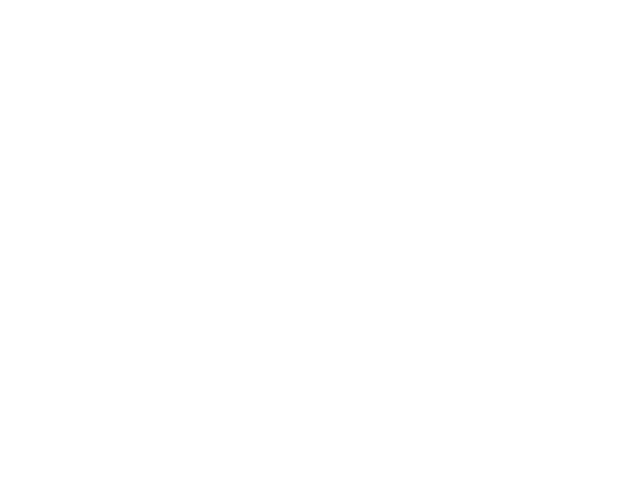
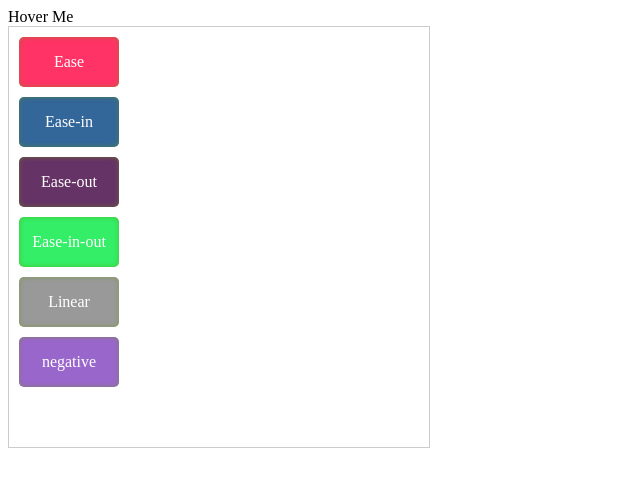
Before and after one commit to lilongsy/html5css3, a plain HTML site: page transition/index.html in a window 1280 px wide. Shown: the whole page, without its empty margins (0-640 px from the left). Drawn offline with nearby package versions, Linux system fonts and the light colour scheme.

Commit message:
Transition Test

```diff
--- a/transition/index.html
+++ b/transition/index.html
@@ -3,8 +3,29 @@
 <head>
 <meta charset="utf-8">
 <title>CSS3 transition</title>
+<script src="http://libs.baidu.com/jquery/2.0.0/jquery.js"></script>
+<script type="text/javascript">
+$(document).ready(function(){
+ $("#timings-demo-btn").hover(
+	function(){
+	  $(this).next("div#timings-demo").addClass("timings-demo-hover");
+	},function(){
+	  $(this).next("div#timings-demo").removeClass("timings-demo-hover");
+ });
+});
+</script>
+<link href="style.css" rel="stylesheet" type="text/css">
 </head>
 
 <body>
+<div id="timings-demo-btn">Hover Me</div>
+<div id="timings-demo">
+    <div id="ease" class="demo-box">Ease</div>
+    <div id="ease-in" class="demo-box">Ease-in</div>
+    <div id="ease-out" class="demo-box">Ease-out</div>
+    <div id="ease-in-out" class="demo-box">Ease-in-out</div>
+    <div id="linear" class="demo-box">Linear</div>
+    <div id="cubic-bezier" class="demo-box">negative</div>
+</div>
 </body>
 </html>
--- /dev/null
+++ b/transition/style.css
@@ -0,0 +1,88 @@
+@charset "utf-8";
+#timings-demo {
+ border: 1px solid #ccc;
+ padding: 10px;
+ height: 400px;
+ width: 400px;
+}
+
+.demo-box {
+ width: 100px;
+ height: 50px;
+ text-align: center;
+ line-height: 50px;
+ text-align: center;
+ color: #fff;
+ background: #96c;
+ -moz-border-radius: 5px;
+ -webkit-border-radius: 5px;
+ border-radius: 5px;
+ -moz-box-shadow: inset 0 0 5px rgba(102, 153, 0,0.5);
+ -webkit-box-shadow: inset 0 0 5px rgba(102, 153, 0,0.5);
+ box-shadow: inset 0 0 5px rgba(102, 153, 0,0.5);
+ margin-bottom: 10px;
+}
+
+#ease {
+ -moz-transition: all 5s ease 0.3s;
+ -webkit-transition: all 5s ease 0.3s;
+ -o-transition: all 5s ease 0.3s;
+ transition: all 5s ease 0.3s;
+ background: #f36;
+}
+
+#ease-in {
+ -moz-transition: all 3s ease-in 0.5s;
+ -webkit-transition: all 3s ease-in 0.5s;
+ -o-transition: all 3s ease-in 0.5s;
+ transition: all 3s ease-in 0.5s;
+ background: #369;
+}
+
+#ease-out {
+-moz-transition: all 5s ease-out 0s;
+-webkit-transition: all 5s ease-out 0s;
+-o-transition: all 5s ease-out 0s;
+transition: all 5s ease-out 0s;
+background: #636;
+}
+
+#ease-in-out {
+-moz-transition: all 1s ease-in-out 2s;
+-webkit-transition: all 1s ease-in-out 2s;
+-o-transition: all 1s ease-in-out 2s;
+transition: all 1s ease-in-out 2s;
+background: #3e6;
+}
+
+#linear {
+-moz-transition: all 6s linear 0s;
+-webkit-transition: all 6s linear 0s;
+-o-transition: all 6s linear 0s;
+transition: all 6s linear 0s;
+background: #999;
+}
+
+#cubic-bezier {
+-webkit-transition: all 4s cubic-bezier(1.000, -0.530, 0.405, 1.425);
+-moz-transition: all 4s cubic-bezier(1.000, -0.530, 0.405, 1.425);
+-o-transition: all 4s cubic-bezier(1.000, -0.530, 0.405, 1.425);
+transition: all 4s cubic-bezier(1.000, -0.530, 0.405, 1.425);
+}
+
+#timings-demo.timings-demo-hover .demo-box,
+#timings-demo:hover .demo-box {
+-moz-transform: rotate(360deg) scale(1.2);
+-webkit-transform: rotate(360deg) scale(1.2);
+-o-transform: rotate(360deg) scale(1.2);
+transform: rotate(360deg) scale(1.2);
+background: #369;
+border: 1px solid rgba(255,230,255,08);
+-moz-border-radius: 25px;
+-webkit-border-radius: 25px;
+border-radius: 25px;
+margin-left: 280px;
+height: 30px;
+line-height: 30px;
+margin-bottom: 15px;
+}
```
